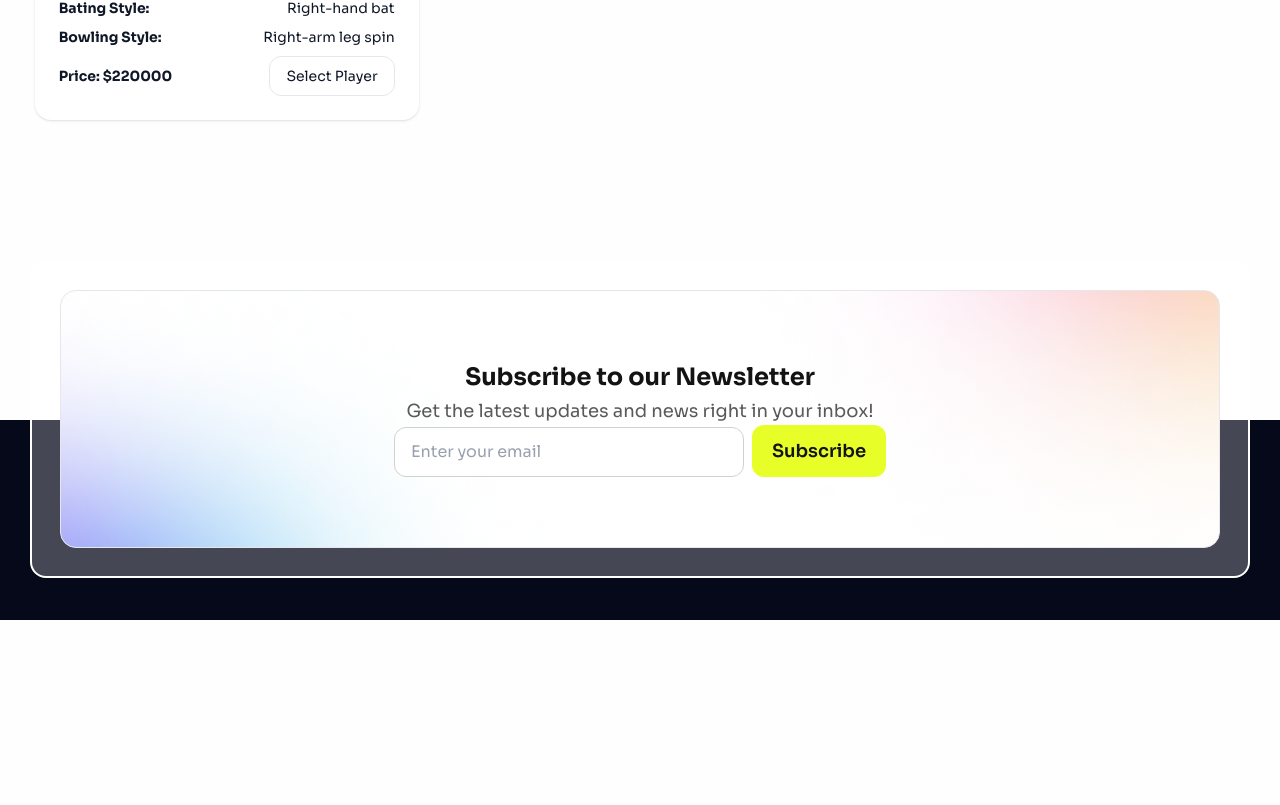
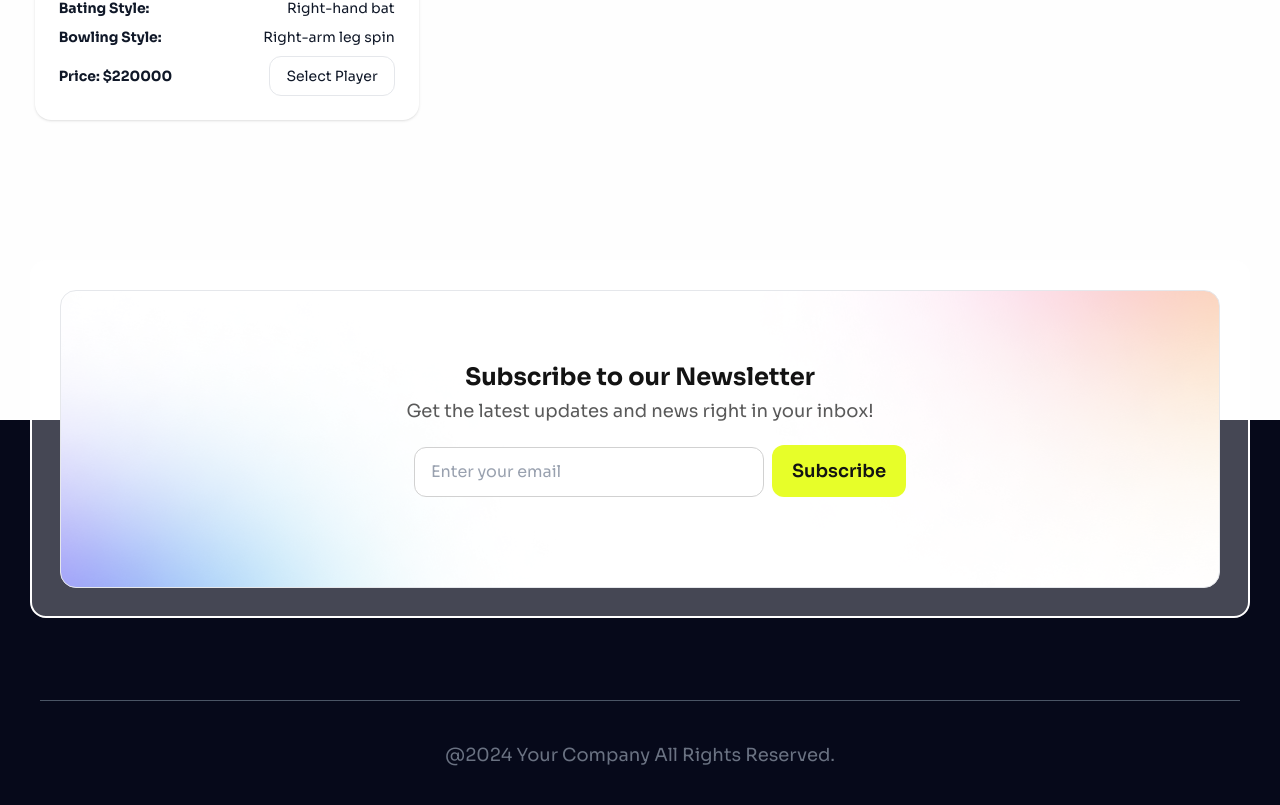
Before and after one commit to MdFoysalHossain/React-BPL-DREAM-11, a React (Vite) app: page / in a window 1280 px wide. Shown: the part 2759-3564 px from the top of the page. Before the commit the page ends 3379 px from the top, so only its background shows below. Built offline with nearby package versions, Linux system fonts and the light colour scheme.

Commit message:
Footer Added

```diff
--- a/src/App.jsx
+++ b/src/App.jsx
@@ -5,6 +5,7 @@ import Banner from './Components/Banner/Banner'
 import Navbar from './Components/Navbar/Navbar'
 import SelectedPlayer from './Components/SelectedPlayer/SelectedPlayer';
 import NewsLetter from './Components/NewsLetter/NewsLetter';
+import Footer from './Components/Footer/Footer';
 // import PlayersJson from "/player.json"
 
 const makePlayerPromise = async() => {
@@ -42,6 +43,8 @@ function App() {
     </Suspense>
 
     <NewsLetter></NewsLetter>
+
+    <Footer></Footer>
     </>
   )
 }
--- /dev/null
+++ b/src/Components/Footer/Footer.jsx
@@ -0,0 +1,11 @@
+import React from 'react';
+
+const Footer = () => {
+    return (
+        <div className='w-full bg-[#06091A] text-center p-10 pt-[80px]'>
+            <p className='text-lg font-sora text-gray-500 border-t-1 pt-10 border-gray-600'>@2024 Your Company All Rights Reserved.</p>
+        </div>
+    );
+};
+
+export default Footer;
--- a/src/Components/NewsLetter/NewsLetter.jsx
+++ b/src/Components/NewsLetter/NewsLetter.jsx
@@ -8,7 +8,7 @@ const NewsLetter = () => {
                 <div className="py-[70px] rounded-2xl border-1 bg-white bg-no-repeat bg-center bg-cover  border-gray-200" style={{ backgroundImage: `url(${BackGround})` }}>
                     <h2 className='font-sora text-2xl font-bold text-center text-[#131313]'>Subscribe to our Newsletter</h2>
                     <p className='font-sora text-lg text-center mt-1 text-[rgba(19,19,19,0.70)]'>Get the latest updates and news right in your inbox!</p>
-                    <div className='w-full text-center'>
+                    <div className='w-full text-center m-5'>
                         <form action="">
                             <input required className='bg-white h-[50px] w-[350px] border-[1.5px] border-[#d1d1d1] focus-visible:border-[#d1d1d1] placeholder:text-gray-400 font-sora px-4 text-black rounded-xl' type="email" placeholder='Enter your email'/>
                             <input className='bg-[#E7FE29] text-[#131313] font-sora font-semibold text-lg px-5 py-3 ml-2 rounded-xl cursor-pointer' type="submit" value="Subscribe" />
```
Also changed, not shown: 1 other file (tests, documents, lock files or other folders).
